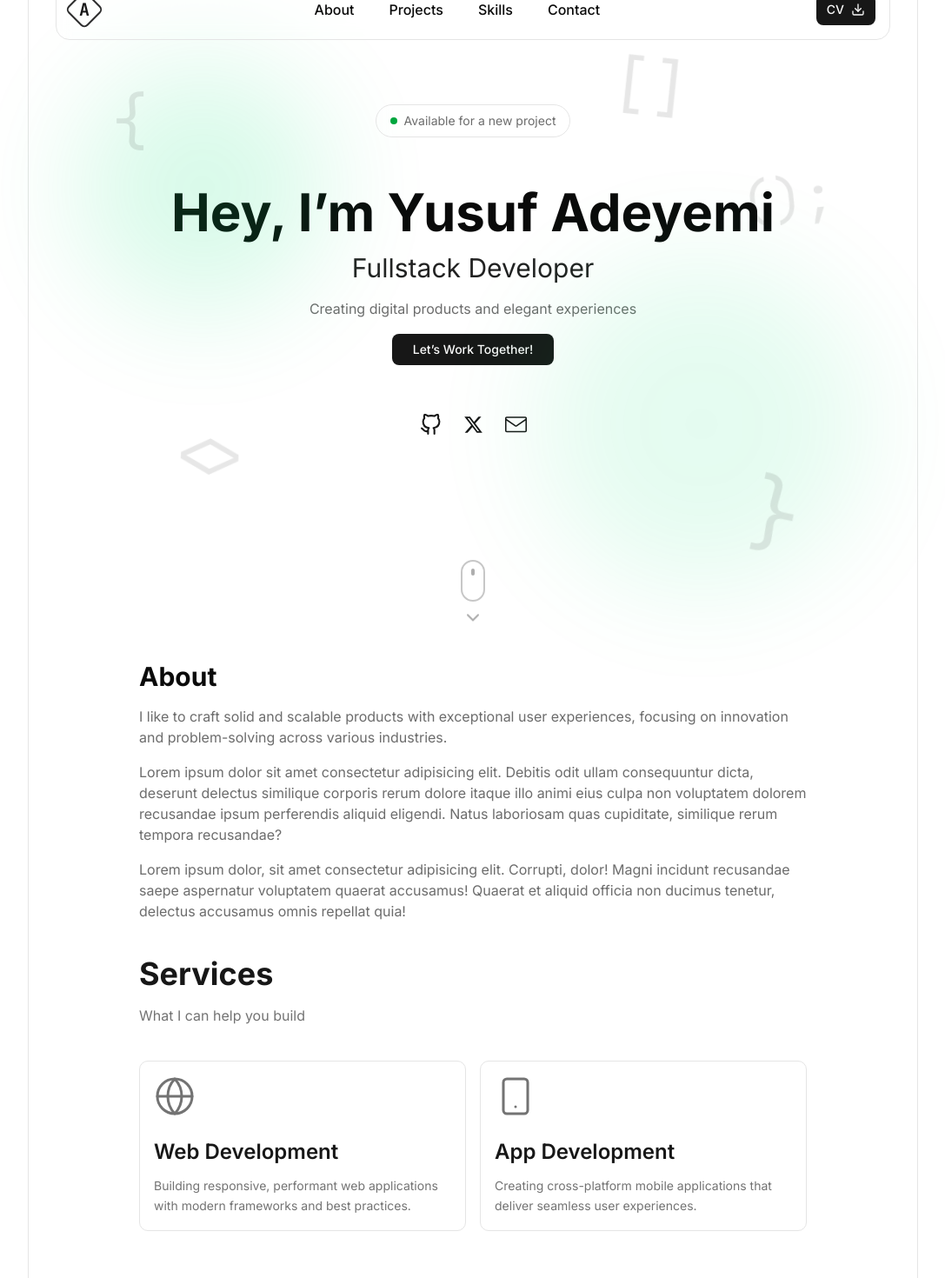
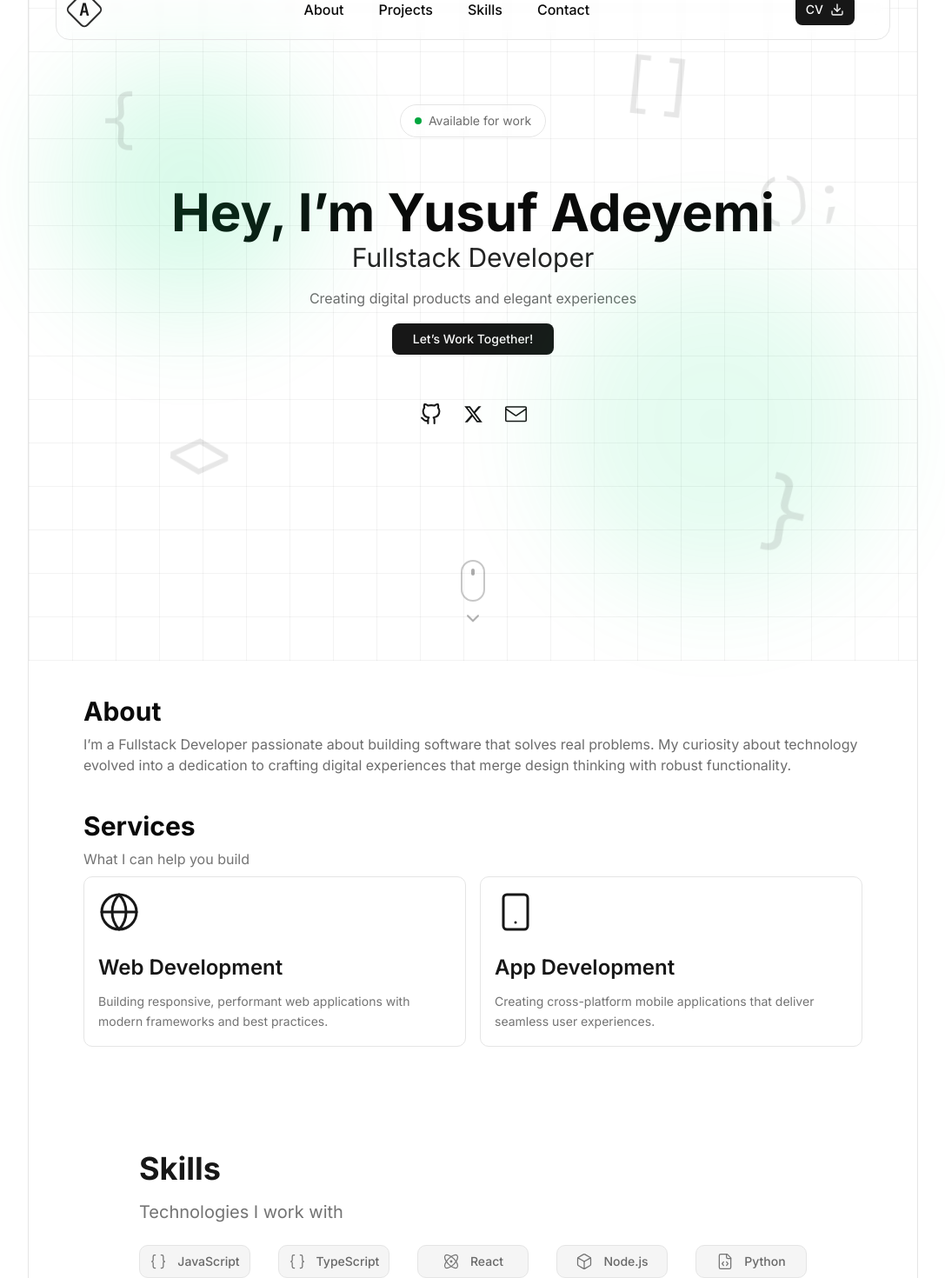
Before and after one commit to Yurex12/my-portfolio, a Next.js app: page / in a window 1280 px wide. Shown: the part 40-1510 px from the top of the page at 87% size, without its empty margins (96-1183 px from the left). Built offline with nearby package versions, Linux system fonts and the light colour scheme.

Commit message:
restyled

```diff
--- a/package.json
+++ b/package.json
@@ -8,6 +8,7 @@
     "start": "next start"
   },
   "dependencies": {
+    "@radix-ui/react-dialog": "^1.1.15",
     "@radix-ui/react-slot": "^1.2.3",
     "class-variance-authority": "^0.7.1",
     "clsx": "^2.1.1",
--- a/src/app/globals.css
+++ b/src/app/globals.css
@@ -204,4 +204,28 @@
   .animate-scroll {
     animation: scroll 2.8s ease-in-out infinite;
   }
+
+  .caged-bg {
+    background:
+      repeating-linear-gradient(
+        0deg,
+        color-mix(in srgb, var(--foreground) 5%, transparent) 0,
+        color-mix(in srgb, var(--foreground) 5%, transparent) 1px,
+        transparent 1px,
+        transparent 50px
+      ),
+      repeating-linear-gradient(
+        90deg,
+        color-mix(in srgb, var(--foreground) 5%, transparent) 0,
+        color-mix(in srgb, var(--foreground) 5%, transparent) 1px,
+        transparent 1px,
+        transparent 50px
+      ),
+      linear-gradient(
+        to right,
+        transparent calc(100% - 1px),
+        color-mix(in srgb, var(--foreground) 5%, transparent) 100%
+      ),
+      var(--background);
+  }
 }
--- a/src/app/layout.tsx
+++ b/src/app/layout.tsx
@@ -15,7 +15,7 @@ const jetbrainsMono = JetBrains_Mono({
 });
 
 export const metadata: Metadata = {
-  title: "Adeyemi Yusuf | Fullstacck Developer",
+  title: "Adeyemi Yusuf | Fullstack Developer",
   description: "Portfolio of Adeyemi Yusuf - Fullstack Developer",
 };
 
@@ -27,10 +27,10 @@ export default function RootLayout({
   return (
     <html lang="en">
       <body
-        className={`${inter.className} ${jetbrainsMono.variable} mx-auto max-w-5xl border-x px-4 font-normal antialiased`}
+        className={`${inter.className} ${jetbrainsMono.variable} mx-auto max-w-5xl font-normal antialiased md:border-x`}
       >
         <Header />
-        <main>{children}</main>
+        <main className="space-y-10">{children}</main>
       </body>
     </html>
   );
--- a/src/components/About.tsx
+++ b/src/components/About.tsx
@@ -1,31 +1,13 @@
-import React from "react";
-
 export default function About() {
   return (
-    <div className="mx-auto max-w-3xl space-y-4">
-      <h1 className="text-3xl">About</h1>
-      <div className="space-y-4">
-        <p>
-          I like to craft solid and scalable products with exceptional user
-          experiences, focusing on innovation and problem-solving across various
-          industries.
-        </p>
-
-        <p>
-          Lorem ipsum dolor sit amet consectetur adipisicing elit. Debitis odit
-          ullam consequuntur dicta, deserunt delectus similique corporis rerum
-          dolore itaque illo animi eius culpa non voluptatem dolorem recusandae
-          ipsum perferendis aliquid eligendi. Natus laboriosam quas cupiditate,
-          similique rerum tempora recusandae?
-        </p>
-
-        <p>
-          Lorem ipsum dolor, sit amet consectetur adipisicing elit. Corrupti,
-          dolor! Magni incidunt recusandae saepe aspernatur voluptatem quaerat
-          accusamus! Quaerat et aliquid officia non ducimus tenetur, delectus
-          accusamus omnis repellat quia!
-        </p>
-      </div>
+    <div className="mx-auto max-w-4xl space-y-2 px-6 md:px-0">
+      <h1 className="text-2xl sm:text-3xl">About</h1>
+      <p>
+        I’m a Fullstack Developer passionate about building software that solves
+        real problems. My curiosity about technology evolved into a dedication
+        to crafting digital experiences that merge design thinking with robust
+        functionality.
+      </p>
     </div>
   );
 }
--- a/src/components/Header.tsx
+++ b/src/components/Header.tsx
@@ -1,10 +1,16 @@
-import { Download, Menu, Moon, Sun } from "lucide-react";
-import GithubLogo from "./GithubLogo";
+"use client";
+import { useState } from "react";
+
+import { Download, Menu, Sun } from "lucide-react";
 import Logo from "./Logo";
+import MobileNav from "./MobileNav";
 import Navbar from "./Navbar";
 import { Button } from "./ui/button";
+import { Sheet } from "./ui/sheet";
 
 export default function Header() {
+  const [open, setOpen] = useState(false);
+  const handleClose = () => setOpen(false);
   return (
     <header className="fixed top-0 left-0 z-50 mt-4 w-full">
       <div className="mx-auto flex w-11/12 max-w-[60rem] items-center justify-between rounded-2xl border px-4 py-3 backdrop-blur lg:py-4">
@@ -13,11 +19,15 @@ export default function Header() {
         <Navbar />
 
         <div className="text-foreground flex items-center gap-x-4 font-bold">
-          {/* <Sun /> */}
           <Button>
             CV <Download />
           </Button>
-          <Menu className="block sm:hidden" />
+          <Sheet open={open} onOpenChange={setOpen}>
+            <button onClick={() => setOpen(true)} className="p-1">
+              <Menu className="block font-semibold sm:hidden" />
+            </button>
+            <MobileNav onClose={handleClose} />
+          </Sheet>
         </div>
       </div>
     </header>
--- a/src/components/Hero.tsx
+++ b/src/components/Hero.tsx
@@ -1,14 +1,14 @@
-import { ChevronDown, Dot } from "lucide-react";
+import { ChevronDown } from "lucide-react";
+import SocialIcons from "./SocialIcons";
 import { Button } from "./ui/button";
-import SocialIcons from "./SocialIcons";
 
 export default function Hero() {
   return (
-    <section className="relative min-h-dvh px-4 pt-30 lg:pt-40">
+    <section className="caged-bg relative min-h-svh pt-30 lg:pt-40">
       {/* Background touches */}
       <>
-        <div className="absolute top-28 left-10 h-48 w-48 rounded-full bg-green-400 opacity-15 blur-3xl sm:h-56 sm:w-56 md:h-64 md:w-64 lg:h-72 lg:w-72 dark:bg-green-300"></div>
-        <div className="absolute right-10 bottom-20 h-64 w-64 rounded-full bg-green-400 opacity-10 blur-3xl sm:h-72 sm:w-72 md:h-80 md:w-80 lg:h-96 lg:w-96 dark:bg-green-300"></div>
+        <div className="absolute top-28 left-10 h-48 w-48 rounded-full bg-green-400 opacity-15 blur-3xl sm:h-56 sm:w-56 md:h-64 md:w-64 lg:h-72 lg:w-72"></div>
+        <div className="absolute right-10 bottom-20 h-64 w-64 rounded-full bg-green-400 opacity-10 blur-3xl sm:h-72 sm:w-72 md:h-80 md:w-80 lg:h-96 lg:w-96"></div>
       </>
 
       {/* Floating code symbols */}
@@ -36,10 +36,11 @@ export default function Hero() {
             <span className="absolute inline-flex h-full w-full animate-ping rounded-full bg-green-600 opacity-75"></span>
             <span className="relative inline-flex h-2 w-2 rounded-full bg-green-600"></span>
           </span>
-          <span className="text-sm">Available for a new project</span>
+          <span className="text-sm">Available for work</span>
         </div>
 
-        <div className="space-y-3 text-center md:space-y-4">
+        <div className="space-y-4 text-center md:space-y-4">
+          <div className="space-y-1">
             <h1 className="text-2xl sm:text-4xl md:text-5xl lg:text-6xl">
               Hey, I’m Yusuf Adeyemi
             </h1>
@@ -47,6 +48,7 @@ export default function Hero() {
             <p className="text-foreground/90 text-xl sm:text-2xl md:text-3xl">
               Fullstack Developer
             </p>
+          </div>
 
           <p className="mx-auto max-w-xl text-sm leading-relaxed sm:text-base">
             Creating digital products and elegant experiences
--- /dev/null
+++ b/src/components/MobileNav.tsx
@@ -0,0 +1,36 @@
+import {
+  SheetClose,
+  SheetContent,
+  SheetDescription,
+  SheetTitle,
+} from "@/components/ui/sheet";
+import { links } from "@/constants";
+
+import { X } from "lucide-react";
+import Link from "next/link";
+
+export default function MobileNav({ onClose }: { onClose: VoidFunction }) {
+  return (
+    <>
+      <SheetTitle className="sr-only">Navbar</SheetTitle>
+      <SheetDescription className="sr-only">A mobile navbar</SheetDescription>
+      <SheetContent className="sheet-content m-0 flex w-[250px] flex-col gap-0 border-0 p-0">
+        <SheetClose className="flex justify-end border-none pt-4 pr-6 pb-2 outline-none">
+          <X className="text-2xl" />
+        </SheetClose>
+
+        <ul className="basis-4/5">
+          {links.map((link) => (
+            <li key={link.href} onClick={() => setTimeout(onClose, 50)}>
+              <Link href={link.href} className={`block w-full py-1`}>
+                <span className="border-l-background block rounded-lg border-l-4 py-2 pl-3">
+                  {link.name}
+                </span>
+              </Link>
+            </li>
+          ))}
+        </ul>
+      </SheetContent>
+    </>
+  );
+}
--- a/src/components/Services.tsx
+++ b/src/components/Services.tsx
@@ -18,12 +18,11 @@ const Services = () => {
   ];
 
   return (
-    <section className="bg-background mx-auto w-full py-10">
-      <div className="mx-auto max-w-3xl">
-        <h2 className="text-primary mb-4 text-4xl">Services</h2>
-        <p className="text-muted-foreground mb-10">What I can help you build</p>
+    <div className="mx-auto max-w-4xl space-y-2 px-6 md:px-0">
+      <h2 className="text-2xl sm:text-3xl">Services</h2>
+      <p className="text-muted-foreground">What I can help you build</p>
 
-        <div className="flex flex-col gap-x-4 md:flex-row">
+      <div className="flex flex-col gap-4 md:flex-row">
         {services.map((service) => {
           const Icon = service.icon;
           return (
@@ -32,7 +31,7 @@ const Services = () => {
               className="group border-input flex-1 cursor-pointer rounded-lg border p-4 transition-all duration-300"
             >
               <Icon
-                  className="text-muted-foreground group-hover:text-primary mb-6 h-12 w-12 transition-colors duration-300"
+                className="text-primary mb-6 h-12 w-12 transition-colors duration-300"
                 strokeWidth={1.5}
               />
               <h3 className="text-primary mb-3 text-2xl font-semibold">
@@ -46,7 +45,6 @@ const Services = () => {
         })}
       </div>
     </div>
-    </section>
   );
 };
 
--- a/src/components/images/typescript.tsx
+++ /dev/null
@@ -1,15 +0,0 @@
-import React from "react";
-
-export default function Typescript() {
-  return (
-    <svg viewBox="0 0 128 128" className="size-4">
-      <path fill="#fff" d="M22.67 47h99.67v73.67H22.67z"></path>
-      <path
-        data-name="original"
-        fill="text-primary/80"
-        className="size-4"
-        d="M1.5 63.91v62.5h125v-125H1.5zm100.73-5a15.56 15.56 0 017.82 4.5 20.58 20.58 0 013 4c0 .16-5.4 3.81-8.69 5.85-.12.08-.6-.44-1.13-1.23a7.09 7.09 0 00-5.87-3.53c-3.79-.26-6.23 1.73-6.21 5a4.58 4.58 0 00.54 2.34c.83 1.73 2.38 2.76 7.24 4.86 8.95 3.85 12.78 6.39 15.16 10 2.66 4 3.25 10.46 1.45 15.24-2 5.2-6.9 8.73-13.83 9.9a38.32 38.32 0 01-9.52-.1 23 23 0 01-12.72-6.63c-1.15-1.27-3.39-4.58-3.25-4.82a9.34 9.34 0 011.15-.73L82 101l3.59-2.08.75 1.11a16.78 16.78 0 004.74 4.54c4 2.1 9.46 1.81 12.16-.62a5.43 5.43 0 00.69-6.92c-1-1.39-3-2.56-8.59-5-6.45-2.78-9.23-4.5-11.77-7.24a16.48 16.48 0 01-3.43-6.25 25 25 0 01-.22-8c1.33-6.23 6-10.58 12.82-11.87a31.66 31.66 0 019.49.26zm-29.34 5.24v5.12H56.66v46.23H45.15V69.26H28.88v-5a49.19 49.19 0 01.12-5.17C29.08 59 39 59 51 59h21.83z"
-      ></path>
-    </svg>
-  );
-}
--- /dev/null
+++ b/src/components/ui/sheet.tsx
@@ -0,0 +1,143 @@
+"use client";
+
+import * as React from "react";
+import * as SheetPrimitive from "@radix-ui/react-dialog";
+import { XIcon } from "lucide-react";
+
+import { cn } from "@/lib/utils";
+
+function Sheet({ ...props }: React.ComponentProps<typeof SheetPrimitive.Root>) {
+  return <SheetPrimitive.Root data-slot="sheet" {...props} />;
+}
+
+function SheetTrigger({
+  ...props
+}: React.ComponentProps<typeof SheetPrimitive.Trigger>) {
+  return <SheetPrimitive.Trigger data-slot="sheet-trigger" {...props} />;
+}
+
+function SheetClose({
+  ...props
+}: React.ComponentProps<typeof SheetPrimitive.Close>) {
+  return <SheetPrimitive.Close data-slot="sheet-close" {...props} />;
+}
+
+function SheetPortal({
+  ...props
+}: React.ComponentProps<typeof SheetPrimitive.Portal>) {
+  return <SheetPrimitive.Portal data-slot="sheet-portal" {...props} />;
+}
+
+function SheetOverlay({
+  className,
+  ...props
+}: React.ComponentProps<typeof SheetPrimitive.Overlay>) {
+  return (
+    <SheetPrimitive.Overlay
+      data-slot="sheet-overlay"
+      className={cn(
+        "data-[state=open]:animate-in data-[state=closed]:animate-out data-[state=closed]:fade-out-0 data-[state=open]:fade-in-0 fixed inset-0 z-50 bg-black/10 backdrop-blur",
+        className,
+      )}
+      {...props}
+    />
+  );
+}
+
+function SheetContent({
+  className,
+  children,
+  side = "right",
+  showCloseButton = false,
+  ...props
+}: React.ComponentProps<typeof SheetPrimitive.Content> & {
+  side?: "top" | "right" | "bottom" | "left";
+  showCloseButton: boolean;
+}) {
+  return (
+    <SheetPortal>
+      <SheetOverlay />
+      <SheetPrimitive.Content
+        data-slot="sheet-content"
+        className={cn(
+          "bg-background data-[state=open]:animate-in data-[state=closed]:animate-out fixed z-50 flex flex-col gap-4 shadow-lg transition ease-in-out data-[state=closed]:duration-300 data-[state=open]:duration-500",
+          side === "right" &&
+            "data-[state=closed]:slide-out-to-right data-[state=open]:slide-in-from-right inset-y-0 right-0 h-full w-3/4 border-l sm:max-w-sm",
+          side === "left" &&
+            "data-[state=closed]:slide-out-to-left data-[state=open]:slide-in-from-left inset-y-0 left-0 h-full w-3/4 border-r sm:max-w-sm",
+          side === "top" &&
+            "data-[state=closed]:slide-out-to-top data-[state=open]:slide-in-from-top inset-x-0 top-0 h-auto border-b",
+          side === "bottom" &&
+            "data-[state=closed]:slide-out-to-bottom data-[state=open]:slide-in-from-bottom inset-x-0 bottom-0 h-auto border-t",
+          className,
+        )}
+        {...props}
+      >
+        {children}
+        {showCloseButton && (
+          <SheetPrimitive.Close className="ring-offset-background focus:ring-ring data-[state=open]:bg-secondary absolute top-4 right-4 rounded-xs opacity-70 transition-opacity hover:opacity-100 focus:ring-2 focus:ring-offset-2 focus:outline-hidden disabled:pointer-events-none">
+            <XIcon className="size-4" />
+            <span className="sr-only">Close</span>
+          </SheetPrimitive.Close>
+        )}
+      </SheetPrimitive.Content>
+    </SheetPortal>
+  );
+}
+
+function SheetHeader({ className, ...props }: React.ComponentProps<"div">) {
+  return (
+    <div
+      data-slot="sheet-header"
+      className={cn("flex flex-col gap-1.5 p-4", className)}
+      {...props}
+    />
+  );
+}
+
+function SheetFooter({ className, ...props }: React.ComponentProps<"div">) {
+  return (
+    <div
+      data-slot="sheet-footer"
+      className={cn("mt-auto flex flex-col gap-2 p-4", className)}
+      {...props}
+    />
+  );
+}
+
+function SheetTitle({
+  className,
+  ...props
+}: React.ComponentProps<typeof SheetPrimitive.Title>) {
+  return (
+    <SheetPrimitive.Title
+      data-slot="sheet-title"
+      className={cn("text-foreground font-semibold", className)}
+      {...props}
+    />
+  );
+}
+
+function SheetDescription({
+  className,
+  ...props
+}: React.ComponentProps<typeof SheetPrimitive.Description>) {
+  return (
+    <SheetPrimitive.Description
+      data-slot="sheet-description"
+      className={cn("text-muted-foreground text-sm", className)}
+      {...props}
+    />
+  );
+}
+
+export {
+  Sheet,
+  SheetTrigger,
+  SheetClose,
+  SheetContent,
+  SheetHeader,
+  SheetFooter,
+  SheetTitle,
+  SheetDescription,
+};
```
Also changed, not shown: 2 other files (tests, documents, lock files or other folders). Lines whose indentation alone changed are shown as unchanged.
